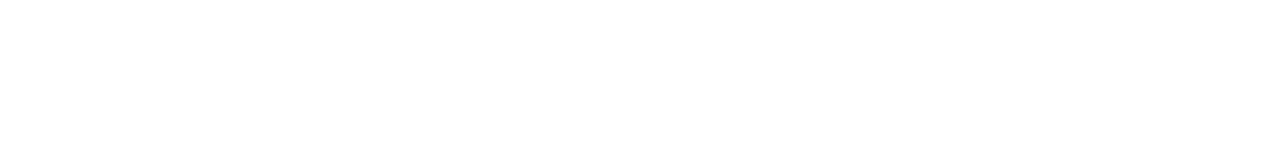
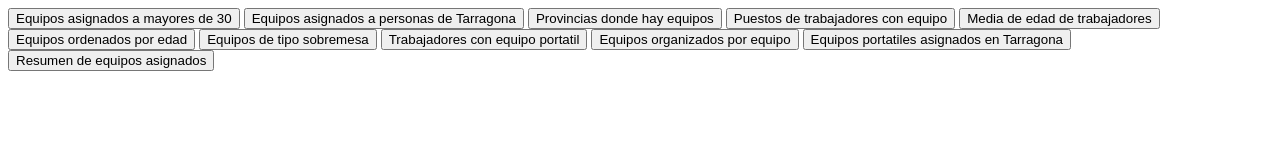
Before and after one commit to santi07a/ejercicio-7-js, a website: page index.html in a window 1280 px wide. Drawn offline with Linux system fonts and the light colour scheme.

Commit message:
agregado botonera

```diff
--- a/index.html
+++ b/index.html
@@ -12,6 +12,22 @@
 </head>
 
 <body>
+  <section class="botonera">
+    <button class="boton">Equipos asignados a mayores de 30</button>
+    <button class="boton">Equipos asignados a personas de Tarragona</button>
+    <button class="boton">Provincias donde hay equipos</button>
+    <button class="boton">Puestos de trabajadores con equipo</button>
+    <button class="boton">Media de edad de trabajadores</button>
+    <button class="boton">Equipos ordenados por edad</button>
+    <button class="boton">Equipos de tipo sobremesa</button>
+    <button class="boton">Trabajadores con equipo portatil</button>
+    <button class="boton">Equipos organizados por equipo</button>
+    <button class="boton">Equipos portatiles asignados en Tarragona</button>
+    <button class="boton">Resumen de equipos asignados</button>
+  </section>
+  <section class="consola">
+
+  </section>
 </body>
 
 </html>
```
Also changed, not shown: estilos.css (added).
